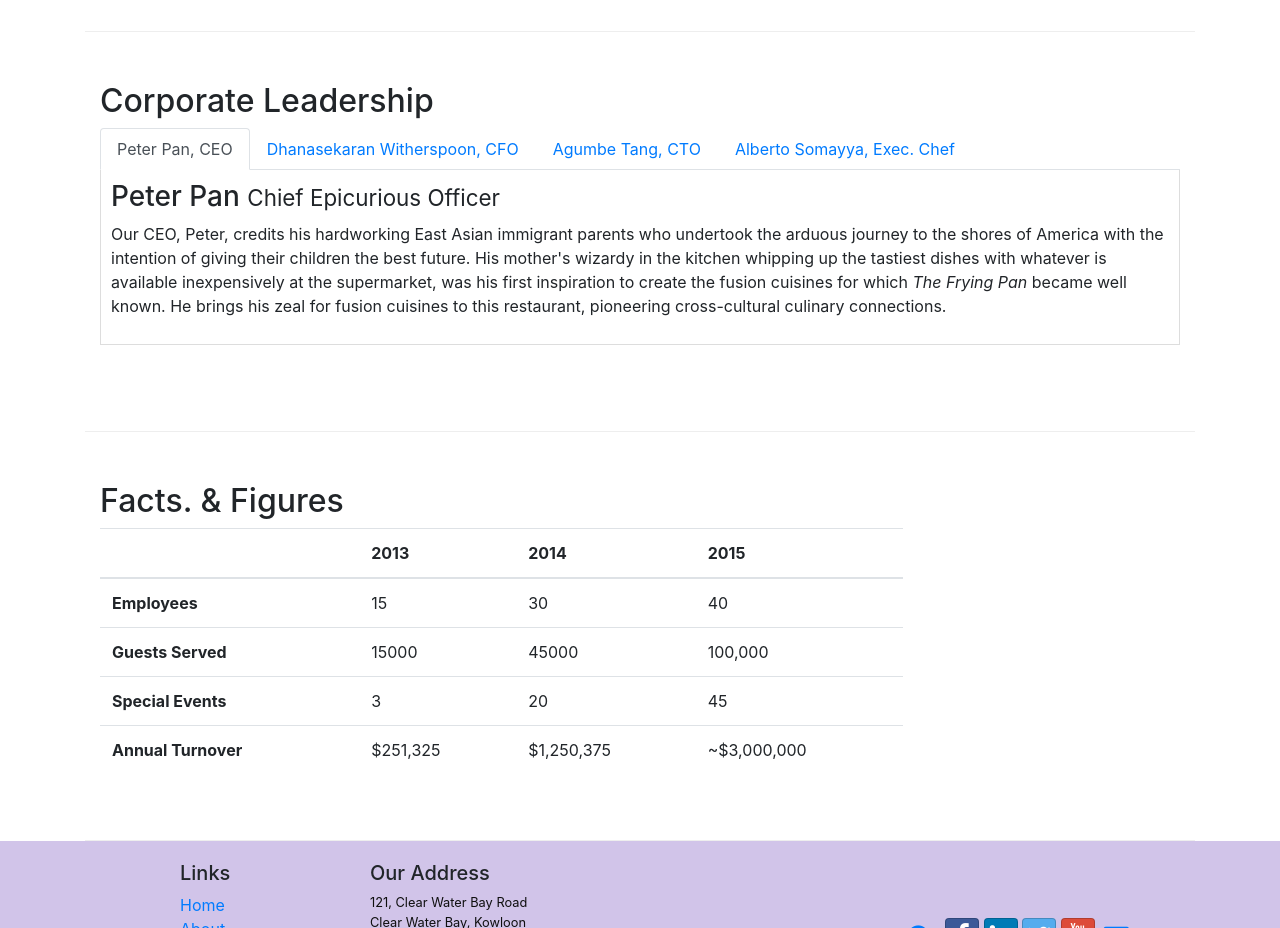
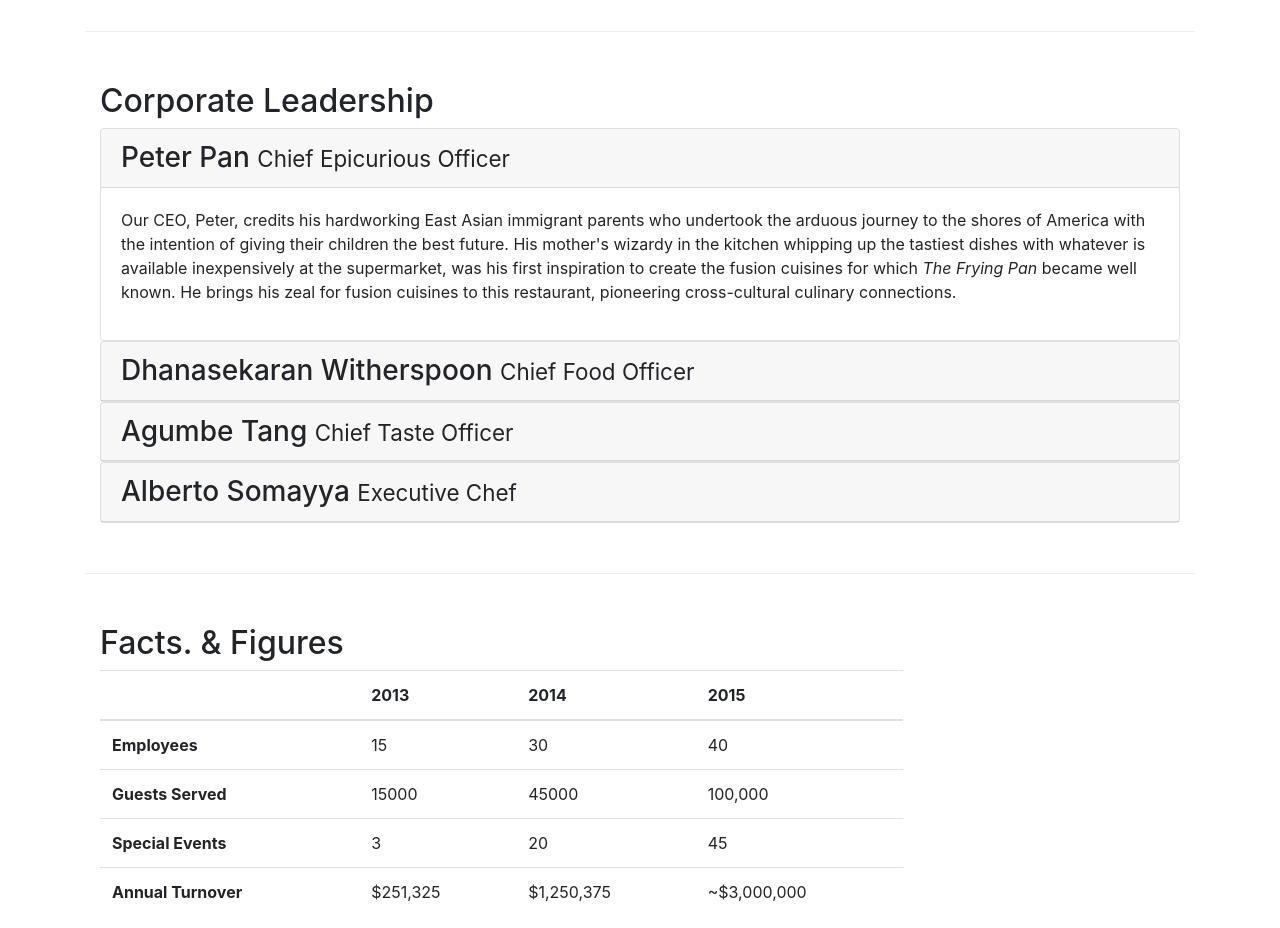
Before and after one commit to Kranthi1547/conFusion, a website: page aboutus.html in a window 1280 px wide. Shown: the part 940-1868 px from the top of the page. Drawn offline with nearby package versions, Linux system fonts and the light colour scheme.

Commit message:
Accordion

```diff
--- a/aboutus.html
+++ b/aboutus.html
@@ -100,36 +100,62 @@
         <div class="row row-content">
             <div class="col">
                 <h2>Corporate Leadership</h2>
-                <ul class="nav nav-tabs">
-                    <li class="nav-item">
-                        <a class="nav-link active" data-toggle="tab" role="tab" href="#peter">Peter Pan, CEO</a>
-                    </li>
-                    <li class="nav-item">
-                        <a class="nav-link" data-toggle="tab" role="tab" href="#dhanasekaran">Dhanasekaran Witherspoon, CFO</a>
-                    </li>
-                    <li class="nav-item">
-                        <a class="nav-link" data-toggle="tab" role="tab" href="#agumbe">Agumbe Tang, CTO</a>
-                    </li>
-                    <li class="nav-item">
-                        <a class="nav-link" data-toggle="tab" role="tab" href="#alberto">Alberto Somayya, Exec. Chef</a>
-                    </li>
-                </ul>
-                <div class="tab-content">
-                    <div class="tab-pane fade active show" role="tabpanel" id="peter">
-                        <h3>Peter Pan <small>Chief Epicurious Officer</small></h3>
-                        <p class="d-none d-sm-block">Our CEO, Peter, credits his hardworking East Asian immigrant parents who undertook the arduous journey to the shores of America with the intention of giving their children the best future. His mother's wizardy in the kitchen whipping up the tastiest dishes with whatever is available inexpensively at the supermarket, was his first inspiration to create the fusion cuisines for which <em>The Frying Pan</em> became well known. He brings his zeal for fusion cuisines to this restaurant, pioneering cross-cultural culinary connections.</p>
+                <div id="accordion">
+                    <div class="card">
+                        <div class="card-header" role="tab" id="peterhead">
+                            <h3 class="mb-0">
+                                <a class="collapsed" data-toggle="collapse" data-target="#peter">
+                                    Peter Pan <small>Chief Epicurious Officer</small>
+                                </a>
+                            </h3>
+                        </div>
+                        <div class="collapse show" id="peter" data-parent="#accordion">
+                            <div class="card-body">
+                                <p class="d-none d-sm-block">Our CEO, Peter, credits his hardworking East Asian immigrant parents who undertook the arduous journey to the shores of America with the intention of giving their children the best future. His mother's wizardy in the kitchen whipping up the tastiest dishes with whatever is available inexpensively at the supermarket, was his first inspiration to create the fusion cuisines for which <em>The Frying Pan</em> became well known. He brings his zeal for fusion cuisines to this restaurant, pioneering cross-cultural culinary connections.</p>
+                            </div>
+                        </div>
                     </div>
-                    <div class="tab-pane fade" role="tabpanel" id="dhanasekaran">
-                        <h3>Dhanasekaran Witherspoon <small>Chief Food Officer</small></h3>
-                        <p class="d-none d-sm-block">Our CFO, Danny, as he is affectionately referred to by his colleagues, comes from a long established family tradition in farming and produce. His experiences growing up on a farm in the Australian outback gave him great appreciation for varieties of food sources. As he puts it in his own words, <em>Everything that runs, wins, and everything that stays, pays!</em></p>
+                    <div class="card">
+                        <div class="card-header" role="tab" id="dhanasekaranhead">
+                            <h3 class="mb-0">
+                                <a class="collapsed" data-toggle="collapse" data-target="#dhanasekaran">
+                                    Dhanasekaran Witherspoon <small>Chief Food Officer</small>
+                                </a>
+                            </h3>
+                        </div>
+                        <div class="collapse" id="dhanasekaran" data-parent="#accordion">
+                            <div class="card-body">
+                                <p class="d-none d-sm-block">Our CFO, Danny, as he is affectionately referred to by his colleagues, comes from a long established family tradition in farming and produce. His experiences growing up on a farm in the Australian outback gave him great appreciation for varieties of food sources. As he puts it in his own words, <em>Everything that runs, wins, and everything that stays, pays!</em></p>
+                            </div>
+                        </div>
                     </div>
-                    <div class="tab-pane fade" role="tabpanel" id="agumbe">
-                        <h3>Agumbe Tang <small>Chief Taste Officer</small></h3>
-                        <p class="d-none d-sm-block">Blessed with the most discerning gustatory sense, Agumbe, our CTO, personally ensures that every dish that we serve meets his exacting tastes. Our chefs dread the tongue lashing that ensues if their dish does not meet his exacting standards. He lives by his motto, <em>You click only if you survive my lick.</em></p>
+                    <div class="card">
+                        <div class="card-header" role="tab" id="agumbehead">
+                            <h3 class="mb-0">
+                                <a class="collapsed" data-toggle="collapse" data-target="#agumbe">
+                                    Agumbe Tang <small>Chief Taste Officer</small>
+                                </a>
+                            </h3>
+                        </div>
+                        <div class="collapse" id="agumbe" data-parent="#accordion">
+                            <div class="card-body">
+                                <p class="d-none d-sm-block">Blessed with the most discerning gustatory sense, Agumbe, our CTO, personally ensures that every dish that we serve meets his exacting tastes. Our chefs dread the tongue lashing that ensues if their dish does not meet his exacting standards. He lives by his motto, <em>You click only if you survive my lick.</em></p>
+                            </div>
+                        </div>
                     </div>
-                    <div class="tab-pane fade" role="tabpanel" id="alberto">
-                        <h3>Alberto Somayya <small>Executive Chef</small></h3>
-                        <p class="d-none d-sm-block">Award winning three-star Michelin chef with wide International experience having worked closely with whos-who in the culinary world, he specializes in creating mouthwatering Indo-Italian fusion experiences. He says, <em>Put together the cuisines from the two craziest cultures, and you get a winning hit! Amma Mia!</em></p>
+                    <div class="card">
+                        <div class="card-header" role="tab" id="albertohead">
+                            <h3 class="mb-0">
+                                <a class="collapsed" data-toggle="collapse" data-target="#alberto">
+                                    Alberto Somayya <small>Executive Chef</small>
+                                </a>
+                            </h3>
+                        </div>
+                        <div class="collapse" id="alberto" data-parent="#accordion">
+                            <div class="card-body">
+                                <p class="d-none d-sm-block">Award winning three-star Michelin chef with wide International experience having worked closely with whos-who in the culinary world, he specializes in creating mouthwatering Indo-Italian fusion experiences. He says, <em>Put together the cuisines from the two craziest cultures, and you get a winning hit! Amma Mia!</em></p>
+                            </div>
+                        </div>
                     </div>
                 </div>
             </div>
```
